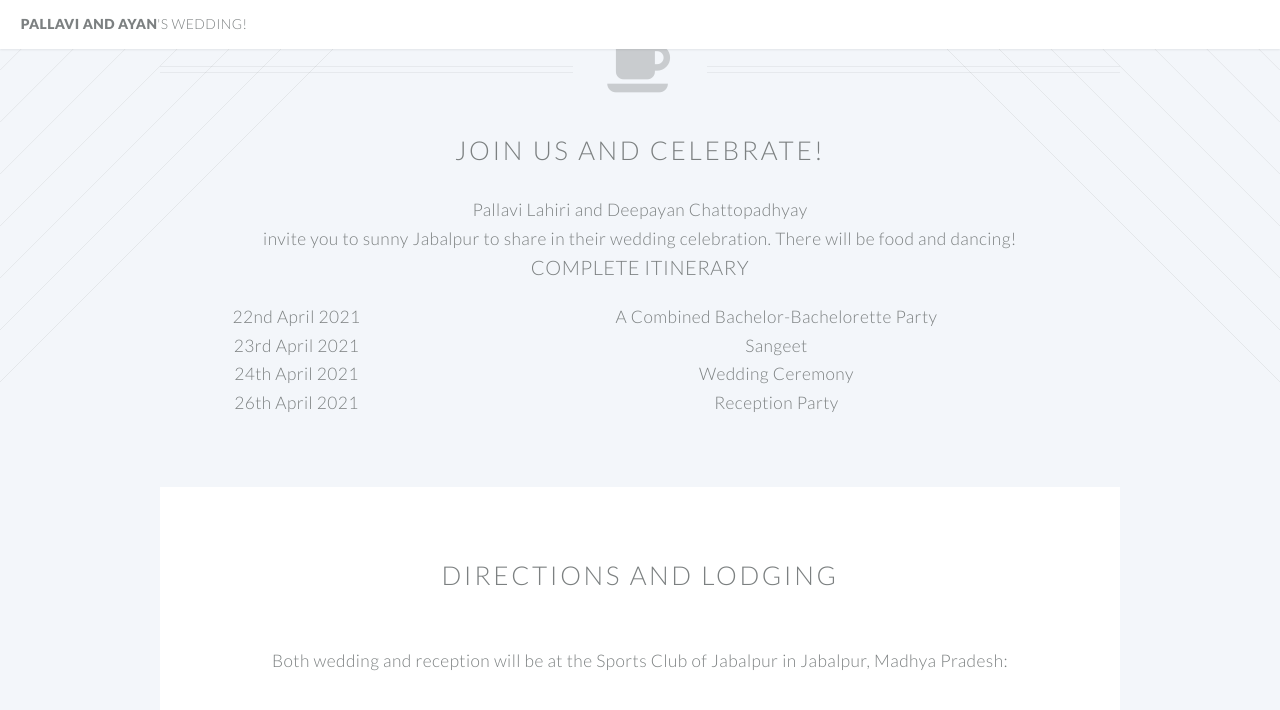
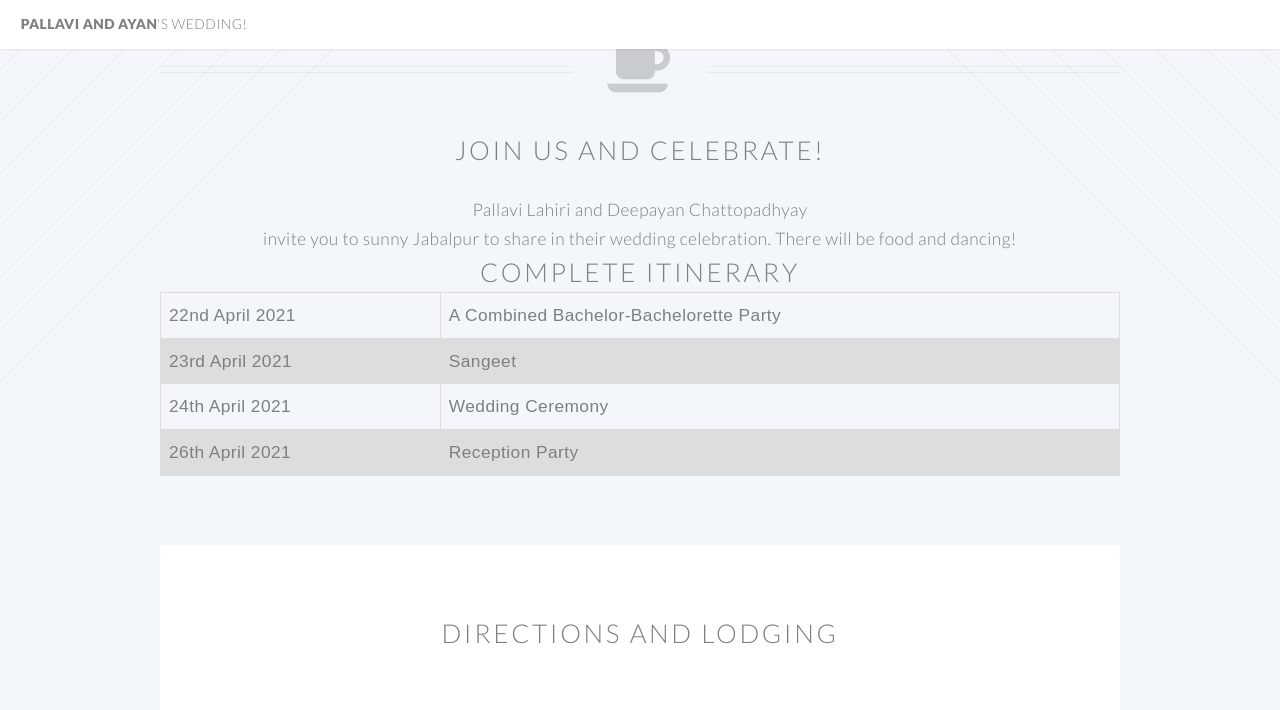
Before and after one commit to deepayanchattopadhyay/test, a Jekyll site: the page built from index.html, in a window 1280 px wide and 1400 px high, scrolled down 729 px. Shown: the top 710 px of the window. Built offline with Jekyll 4.4.1, drawn with Linux system fonts in a browser that asks for light colours; grey boxes are pictures that could not be loaded.

Commit message:
itenarary updated

```diff
--- a/index.html
+++ b/index.html
@@ -38,17 +38,34 @@
 						invite you to sunny Jabalpur to share in their wedding celebration. There will be food and dancing!</p>
 
 
+						<html>
+						<head>
+						<style>
+						table {
+						  font-family: arial, sans-serif;
+						  border-collapse: collapse;
+						  width: 100%;
+						}
+
+						td, th {
+						  border: 1px solid #dddddd;
+						  text-align: left;
+						  padding: 8px;
+						}
+
+						tr:nth-child(even) {
+						  background-color: #dddddd;
+						}
 						</style>
 						</head>
 						<body>
 
-						<h3>Complete Itinerary</h3>
+						<h2>Complete Itinerary</h2>
 
 							<table>
 							  <tr>
 								<td>22nd April 2021</td>
 								<td>A Combined Bachelor-Bachelorette Party</td>
-							<td>                                      </td>
 							  </tr>
 							  <tr>
 								<td>23rd April 2021</td>
@@ -64,6 +81,8 @@
 							  </tr>
 							</table>
 
+						</body>
+						</html>
 
 					</header>
 
```
Lines whose indentation alone changed are shown as unchanged.
